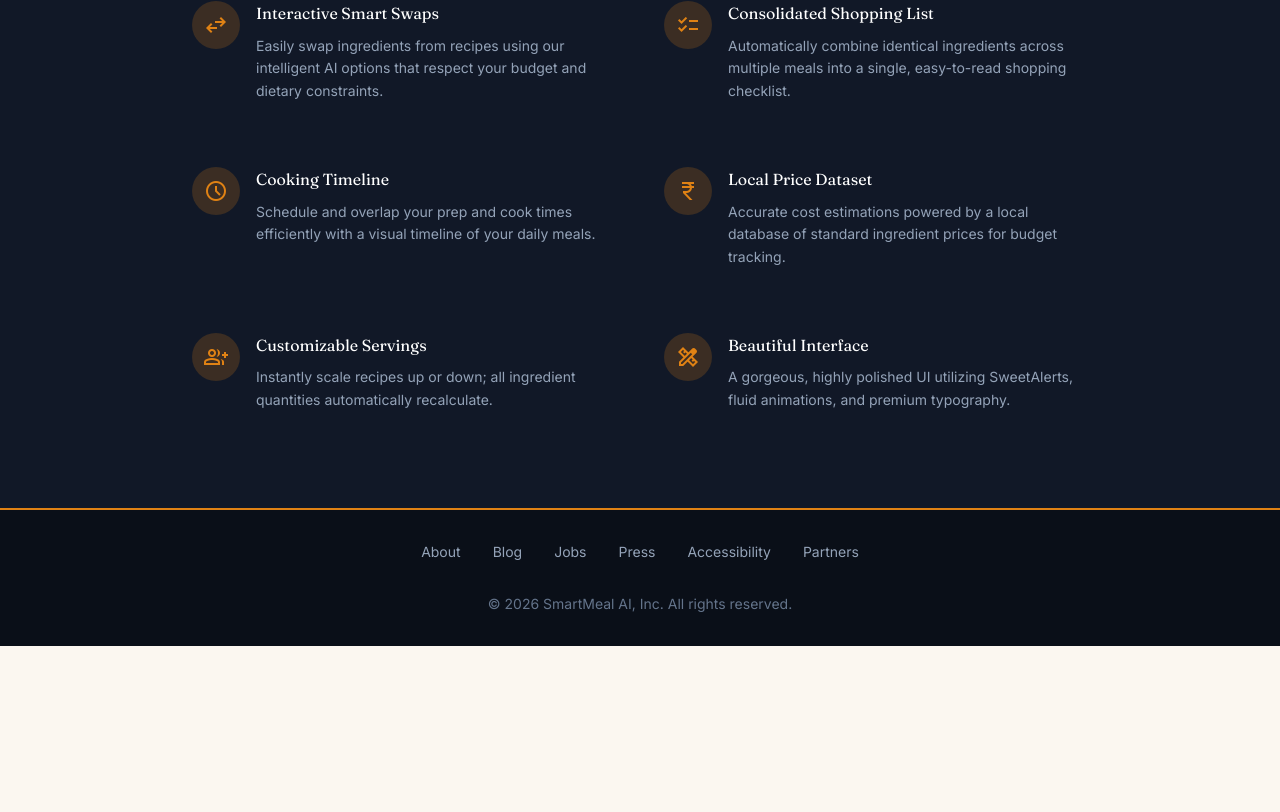
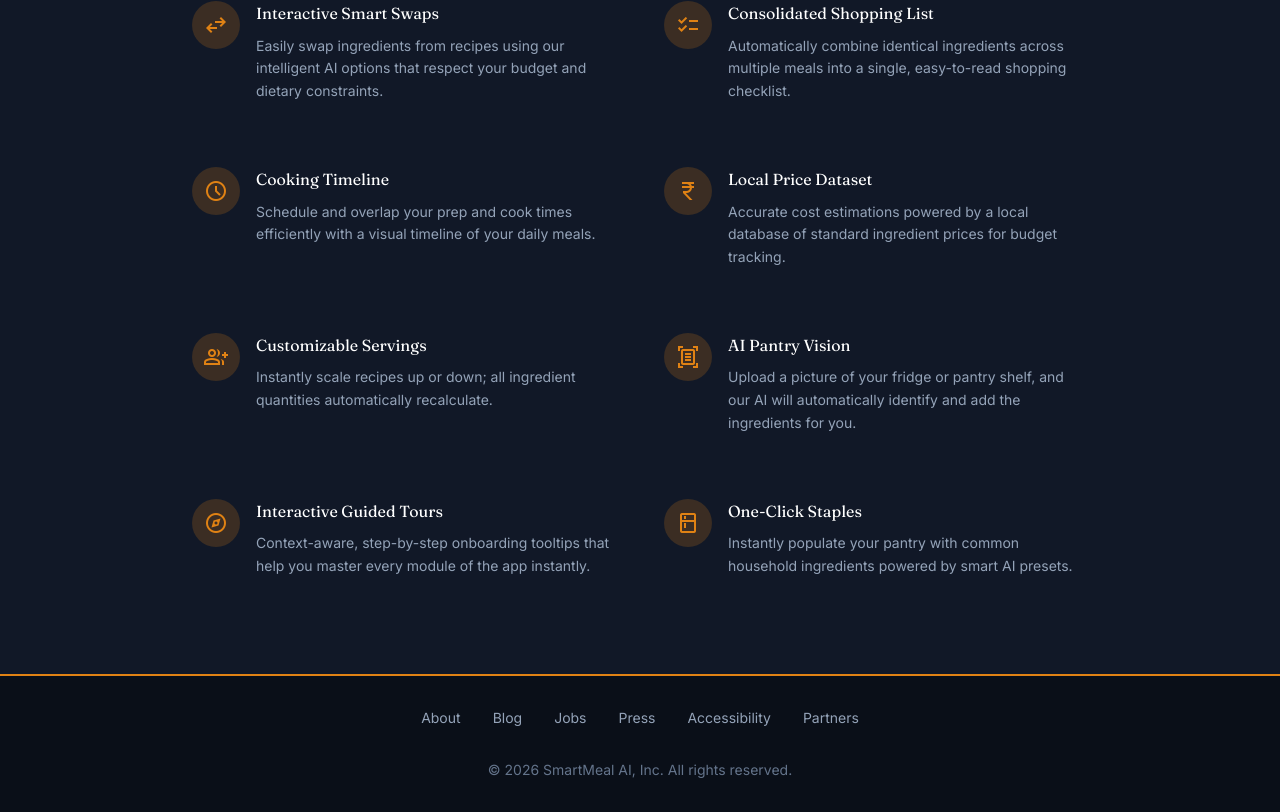
Before and after one commit to Krishkalia/SmartMealAI, a React (Vite) app in the folder frontend/: page / in a window 1280 px wide. Shown: the part 2504-3316 px from the top of the page. Before the commit the page ends 3150 px from the top, so only its background shows below. Built offline with nearby package versions, Linux system fonts and the light colour scheme.

Commit message:
feat: Update landing page features grid to include AI vision and guided tours

```diff
--- a/frontend/src/components/LandingHero.jsx
+++ b/frontend/src/components/LandingHero.jsx
@@ -267,12 +267,38 @@ const LandingHero = () => {
               {/* Grid Item 6 */}
               <div className="flex gap-4">
                 <div className="w-12 h-12 rounded-full bg-primary/20 text-primary flex items-center justify-center flex-shrink-0">
-                  <span className="material-symbols-outlined">design_services</span>
+                  <span className="material-symbols-outlined">document_scanner</span>
                 </div>
                 <div>
-                  <h4 className="text-white font-semibold mb-2">Beautiful Interface</h4>
+                  <h4 className="text-white font-semibold mb-2">AI Pantry Vision</h4>
                   <p className="text-slate-400 text-sm leading-relaxed">
-                    A gorgeous, highly polished UI utilizing SweetAlerts, fluid animations, and premium typography.
+                    Upload a picture of your fridge or pantry shelf, and our AI will automatically identify and add the ingredients for you.
+                  </p>
+                </div>
+              </div>
+
+              {/* Grid Item 7 */}
+              <div className="flex gap-4">
+                <div className="w-12 h-12 rounded-full bg-primary/20 text-primary flex items-center justify-center flex-shrink-0">
+                  <span className="material-symbols-outlined">explore</span>
+                </div>
+                <div>
+                  <h4 className="text-white font-semibold mb-2">Interactive Guided Tours</h4>
+                  <p className="text-slate-400 text-sm leading-relaxed">
+                    Context-aware, step-by-step onboarding tooltips that help you master every module of the app instantly.
+                  </p>
+                </div>
+              </div>
+
+              {/* Grid Item 8 */}
+              <div className="flex gap-4">
+                <div className="w-12 h-12 rounded-full bg-primary/20 text-primary flex items-center justify-center flex-shrink-0">
+                  <span className="material-symbols-outlined">kitchen</span>
+                </div>
+                <div>
+                  <h4 className="text-white font-semibold mb-2">One-Click Staples</h4>
+                  <p className="text-slate-400 text-sm leading-relaxed">
+                    Instantly populate your pantry with common household ingredients powered by smart AI presets.
                   </p>
                 </div>
               </div>
```
